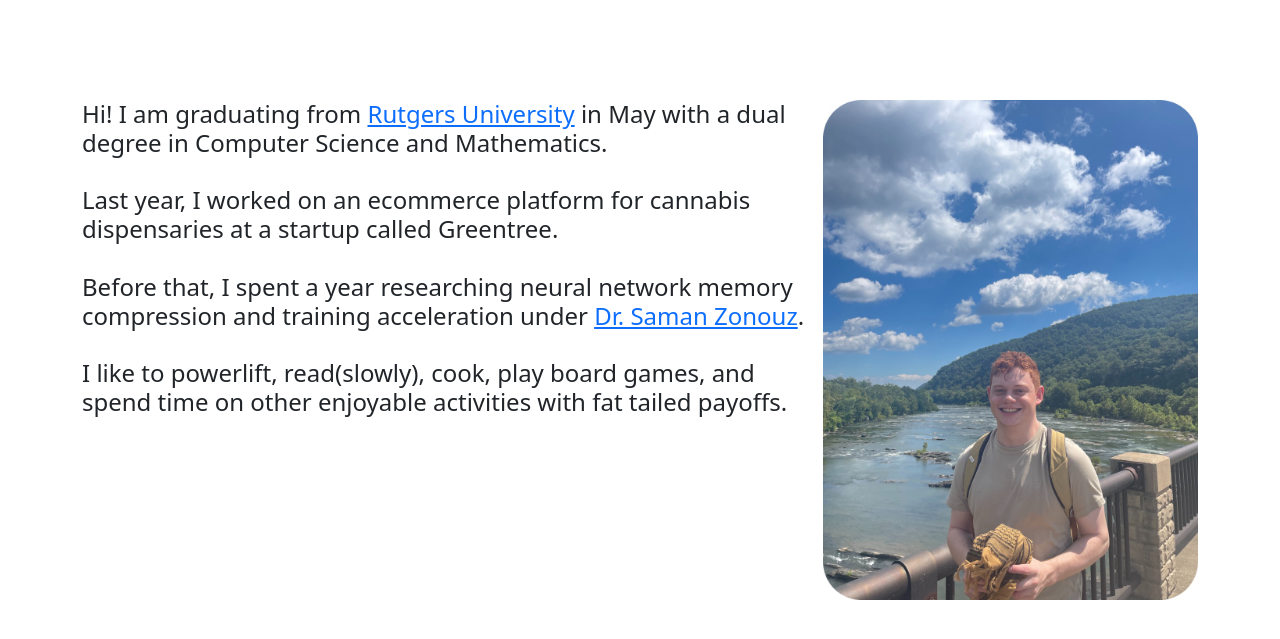
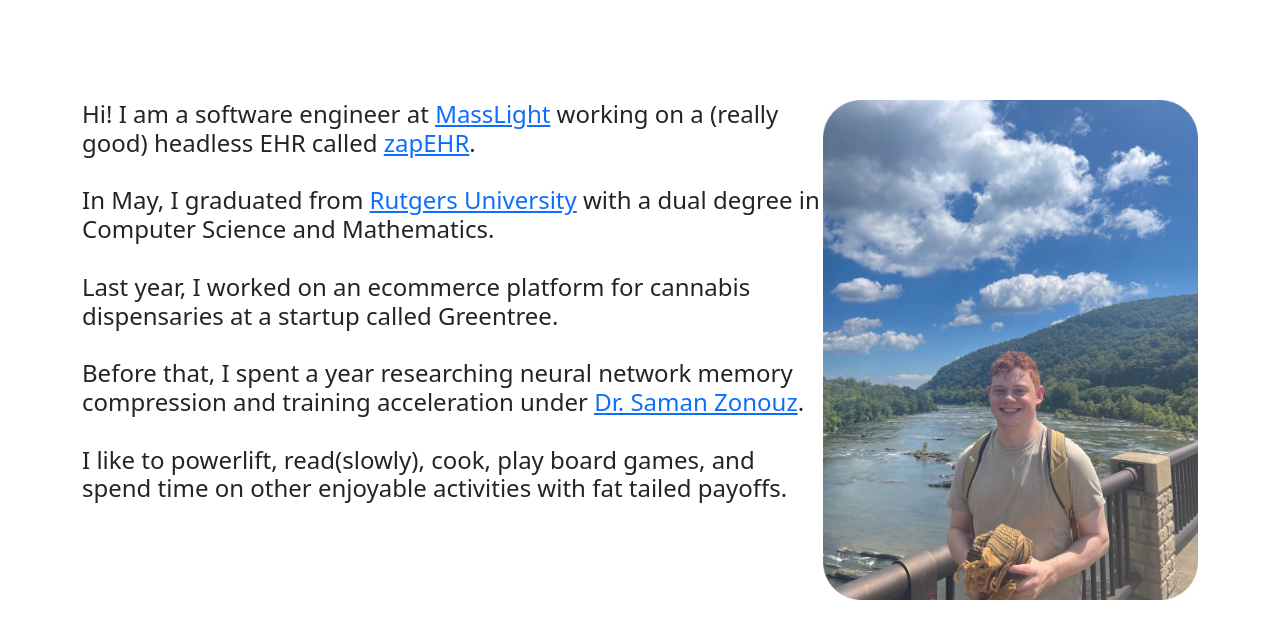
Before and after one commit to GiladSchneider/giladschneiderwebsite, a Flask app: page / in a window 1280 px wide. Shown: the part 95-734 px from the top of the page. Run offline with Flask 2, Linux system fonts and the light colour scheme.

Commit message:
masslight update

```diff
--- a/templates/index.html
+++ b/templates/index.html
@@ -5,7 +5,10 @@
         <div class="container" style="margin-top: 100px;">
             <p style="float: right;"><img src="/static/main_picture.jpeg" alt="Image not found :[" style="height: 500px; width: auto;"></p>
             <h4 style=>
-                Hi! I am graduating from <a href="https://www.rutgers.edu/" target=”_blank”>Rutgers University</a> in May with a dual degree in Computer Science and Mathematics.
+                Hi! I am a software engineer at <a href="https://masslight.com" target="_blank">MassLight</a> working on a (really good) headless EHR called <a href="https://zapehr.com" target="_blank">zapEHR</a>.
+                        <br>
+                        <br>
+                        In May, I graduated from <a href="https://www.rutgers.edu/" target=”_blank”>Rutgers University</a> with a dual degree in Computer Science and Mathematics.
                         <br>
                         <br>
                         Last year, I worked on an ecommerce platform for cannabis dispensaries at a startup called Greentree.
@@ -17,4 +20,8 @@
                         I like to powerlift, read(slowly), cook, play board games, and spend time on other enjoyable activities with fat tailed payoffs.
                     </h4>
                 </div>
+
+            </div>
+
+        </div>
 {% endblock content %}
```
Also changed, not shown: 2 other files. Lines whose indentation alone changed are shown as unchanged.
